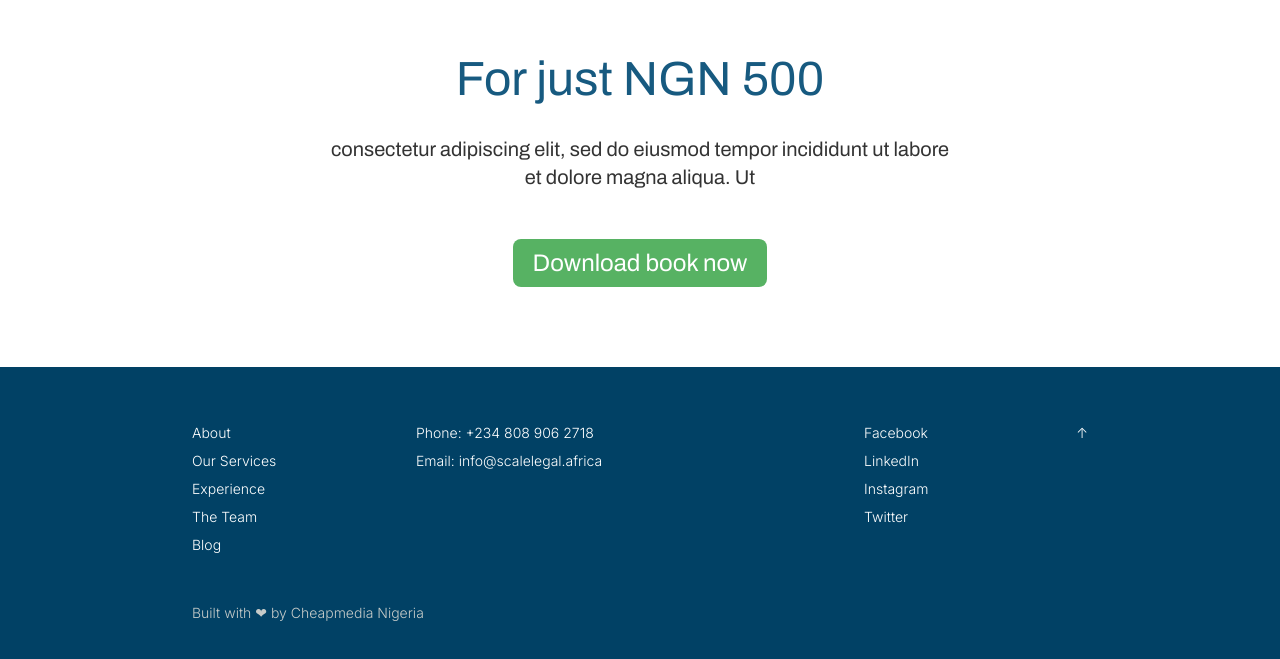
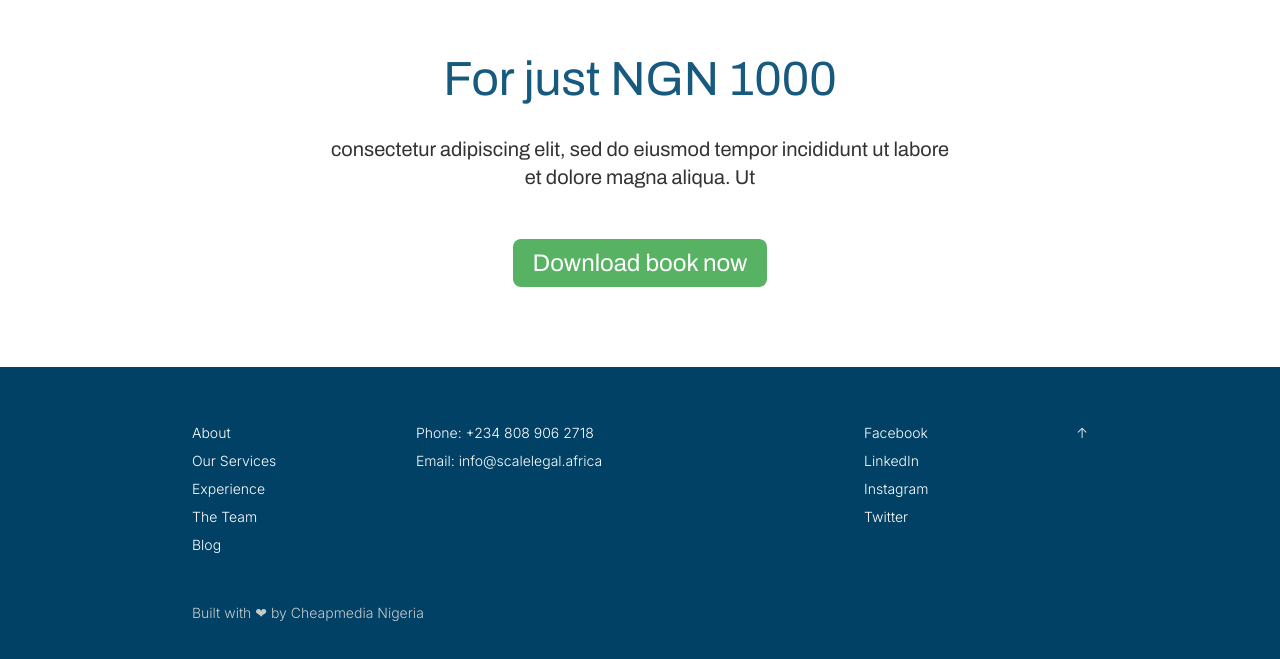
Before and after one commit to letroot/scalelegal.africa, a Vue app: page / in a window 1280 px wide. Shown: the part 4701-5360 px from the top of the page. Built offline with nearby package versions, Linux system fonts and the light colour scheme; the HTML template or start-up script is replaced by a standard one.

Commit message:
minor fixes

```diff
--- a/src/components/Landing.vue
+++ b/src/components/Landing.vue
@@ -16,7 +16,7 @@
         </div>
       </div>
 
-      <div class="mt-20 sm:mt-32 lg:mt-48 sm:px-12 lg:px-24 xl:px-36">
+      <div class="mt-14 sm:mt-32 lg:mt-48 sm:px-12 lg:px-24 xl:px-36">
         <div class="flex bg-bg sm:shadow-xl sm:rounded-xl px-6 sm:px-7 py-8">
           <div class="w-6/12 sm:w-5/12">
             <img src="../assets/img/slant-books.png" alt="book" />
@@ -25,7 +25,7 @@
             <p
               class="text-white text-sm sm:text-3xl sm:w-3/4 ml-5 sm:ml-12 lg:ml-32 mt-3 sm:mt-8 sm:leading-tight lg:mt-20 lg:text-4xl xl:text-5xl archivo-font"
             >
-              With this 20 minutes read, <br class="hidden sm:block" />
+              With this 20 minutes read,
               you start out with the right legal thinking to keep your business
               moving seamlessly and profitably.
             </p>
@@ -328,7 +328,7 @@
         <h2
           class="text-center text-nav-text archivo-font text-xl sm:text-3xl lg:text-4xl xl:text-5xl sm:w-9/12 sm:mx-auto"
         >
-          For just NGN 500
+          For just NGN 1000
         </h2>
         <p
           class="sm:mt-8 mt-5 text-sm xl:text-xl text-center archivo-font text-body-text sm:text-lg sm:w-9/12 sm:mx-auto leading-tight"
```
Also changed, not shown: src/assets/img/slant-books.png.
